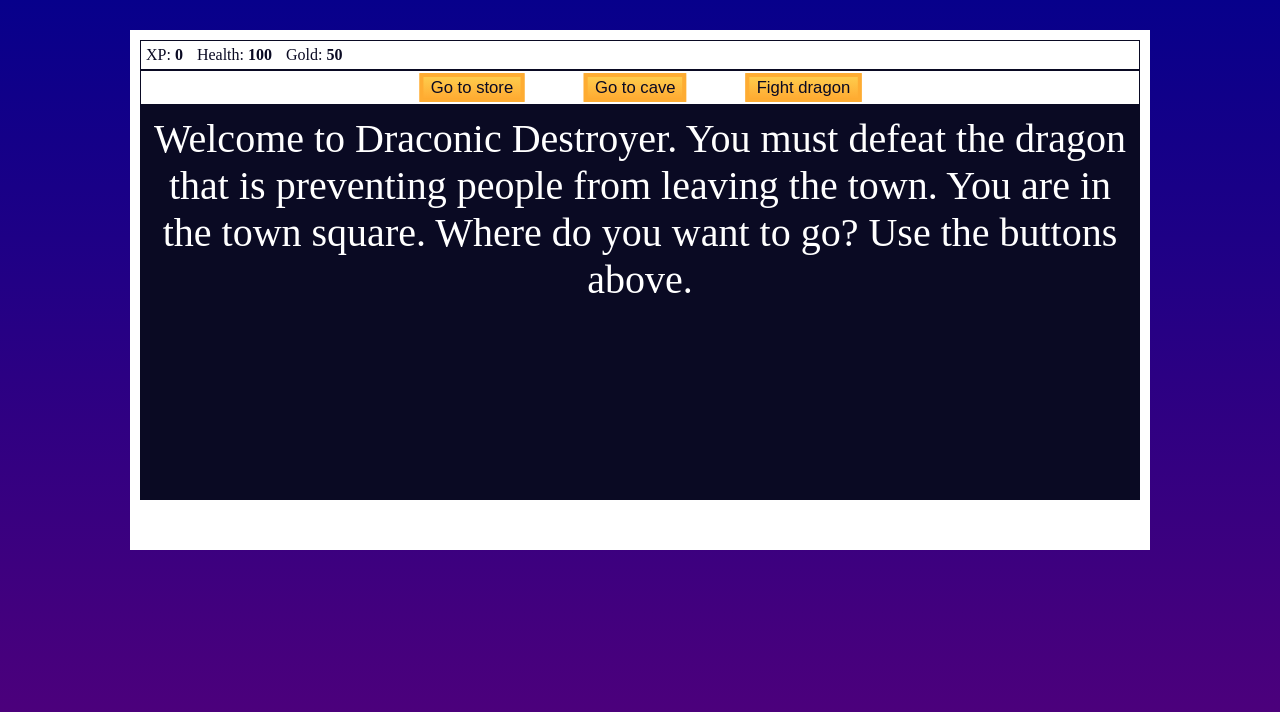
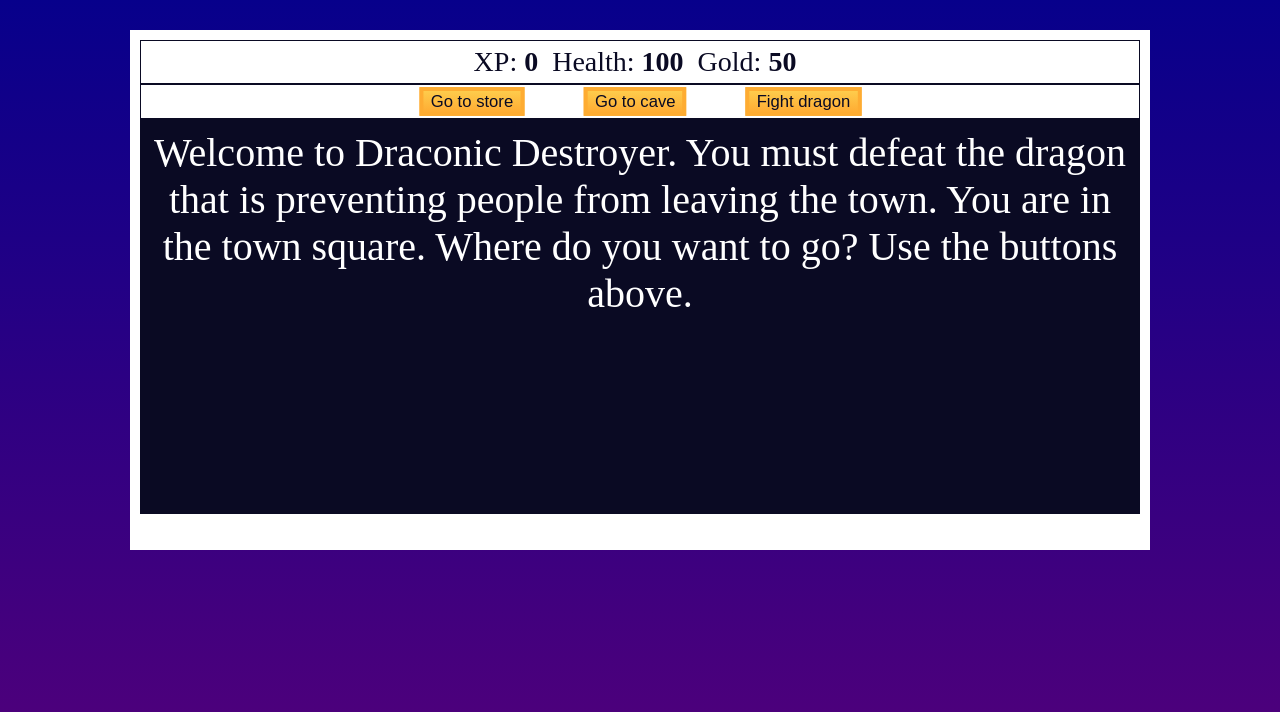
Before and after one commit to Kosm0-o/DraconicDestroyer, a plain HTML site: page index.html in a window 1280 px wide. Drawn offline with Linux system fonts and the light colour scheme.

Commit message:
center stat text in style.cess
mini

```diff
--- a/styles.css
+++ b/styles.css
@@ -42,7 +42,12 @@ body {
 
   .stat {
     padding-right: 10px;
+    font-size: 175%;
   }
+
+    #stats {
+        text-align: center;
+    }
 
   #controls {
     display: flex;
```
